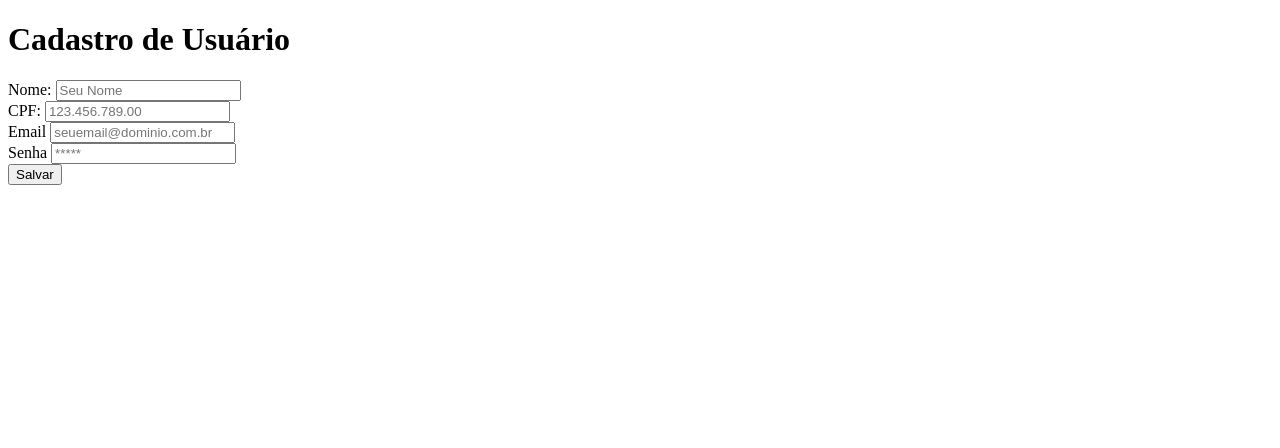
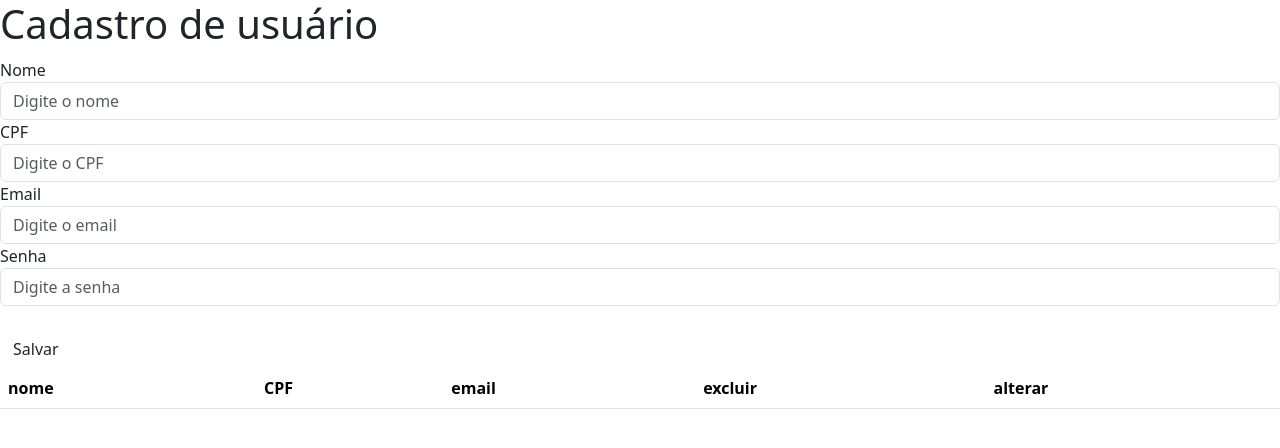
Before and after one commit to LeoCarrijo/Fatec, a Flask app: page / in a window 1280 px wide. Shown: the top 448 px of the page. Run offline with Flask 3, Linux system fonts and the light colour scheme; lists and menus that the app fills with data are empty.

Commit message:
Usando apenas uma página

```diff
--- a/Web/crud/app.py
+++ b/Web/crud/app.py
@@ -1,55 +1,50 @@
-
-from flask import Flask, request, render_template
+from flask import Flask,render_template, request, redirect, url_for
 import mysql.connector
 
 app = Flask(__name__)
 
-@app.route('/')
-def root():
-    return render_template('index.html')
+@app.route("/")
+def raiz():
+    return render_template('cadusuario.html')
 
-@app.route('/cadastrar_usuario', methods=['POST'])
+@app.route('/cadastrar_usuario',methods=['POST'])
 def inserir_usuario():
-    nome = request.form['nome']
-    cpf = request.form['cpf']
-    email = request.form['email']
-    senha = request.form['senha']
-    db = mysql.connector.connect(host='201.23.3.86',
-                                 port=5000,
-                                 user='usr_aluno',
-                                 password='E$tud@_m@1$',
-                                 database='aula_fatec')
+    nome = request.form['txt_nome']
+    cpf = request.form['txt_cpf']
+    email = request.form['txt_email']
+    senha = request.form['txt_senha']
+    db = mysql.connector.connect(host='201.23.3.86', port=5000, user='usr_aluno',password='E$tud@_m@1$',database='aula_fatec')
     mycursor = db.cursor()
-    query = "INSERT INTO leocarrijo_tbusuario (nome, cpf, email, senha) VALUES (%s, %s, %s, %s)"
+    query = "INSERT INTO leonardo_tbusuario (nome, cpf, email, senha) VALUES (%s,%s,%s,%s)"
     values = (nome, cpf, email, senha)
     mycursor.execute(query,values)
     db.commit()
     return 'gravou'
 
-@app.route('/caduser')
+@app.route('/usercad')
 def lista_user():
     db = mysql.connector.connect(host='201.23.3.86',
-                                 port=5000,
-                                 user='usr_aluno',
-                                 password='E$tud@_m@1$',
-                                 database='aula_fatec')
+                                port=5000,
+                                user='usr_aluno',
+                                password='E$tud@_m@1$',
+                                database='aula_fatec')
     mycursor = db.cursor()
     query = 'select nome, cpf, email from leocarrijo_tbusuario'
     mycursor.execute(query)
     resultado = mycursor.fetchall()
-    return render_template('cadusuario.html', usuarios=resultado)
+    return render_template('cadusuario.html', opcao='listar', usuarios= resultado)
 
-@app.route('/alterar_usuario/<user>')
+@app.route('/alterar_usuario/<user>') #Carregar a página de cadastro
 def alterar_usuario(user):
     db = mysql.connector.connect(host='201.23.3.86',
-                                 port=5000,
-                                 user='usr_aluno',
-                                 password='E$tud@_m@1$',
-                                 database='aula_fatec')
+                                port=5000,
+                                user='usr_aluno',
+                                password='E$tud@_m@1$',
+                                database='aula_fatec')
     mycursor = db.cursor()
-    query = 'select nome, cpf, email from leocarrijo_tbusuario where id = ' + user
+    query = 'select nome, cpf, email, id from leocarrijo_tbusuario where id = ' + user
     mycursor.execute(query)
     resultado = mycursor.fetchall()
-    return render_template('cadusuario.html', usuarios=resultado)
+    return render_template('cadusuario.html', usuarios= resultado)
 
 app.run()
--- a/Web/crud/templates/cadusuario.html
+++ b/Web/crud/templates/cadusuario.html
@@ -1,30 +1,64 @@
 <!DOCTYPE html>
-<html lang="pt-BR">
+<html lang="en">
 <head>
     <meta charset="UTF-8">
     <meta name="viewport" content="width=device-width, initial-scale=1.0">
-    <title>Usuários Cadastrados</title>
+    <link href="https://cdn.jsdelivr.net/npm/bootstrap@5.3.0-alpha1/dist/css/bootstrap.min.css" rel="stylesheet">
+    <title>Document</title>
 </head>
 <body>
-    <table>
+    <h1>Cadastro de usuário</h1>
+    {% if opcao == 'alterar' %}
+    {% for user in usuarios %}
+    <form action="/cadastrar_usuario" method="post">
+        <div class="form-group" style="margin-top: 10px;">
+            <label>Nome</label><input class="form-control" placeholder="Digite o nome" type="text" name="txt_nome"_nome value= {{ user[0] }}>
+            <label>CPF</label><input class="form-control" placeholder="Digite o CPF" type="text" name="txt_cpf" value= {{ user[1] }}>
+            <label>Email</label><input class="form-control" placeholder="Digite o email" type="email" name="txt_email" value= {{ user[2] }}>
+            <label>Senha</label><input class="form-control" placeholder="Digite a senha" type="password" name="txt_senha">
+            <br>
+            <input class="btn btn-priary" type="submit" value="Salvar alteração">
+        </div>
+    </form>
+    {% endfor %}
+    {% else %}
+    <form action="/cadastrar_usuario" method="post">
+        <div class="form-group" style="margin-top: 10px;">
+            <label>Nome</label><input class="form-control" placeholder="Digite o nome" type="text" name="txt_nome">
+            <label>CPF</label><input class="form-control" placeholder="Digite o CPF" type="text" name="txt_cpf">
+            <label>Email</label><input class="form-control" placeholder="Digite o email" type="email" name="txt_email">
+            <label>Senha</label><input class="form-control" placeholder="Digite a senha" type="password" name="txt_senha">
+            <br>
+            <input class="btn btn-priary" type="submit" value="Salvar">
+        </div>
+    </form>
+    {% endif %}
+    <table class="table" action="/usercad" method='post'>
         <tr>
             <th>nome</th>
-            <th>cpf</th>
+            <th>CPF</th>
             <th>email</th>
             <th>excluir</th>
             <th>alterar</th>
         </tr>
-        {% for usuario in usuarios %}
-        <tr>
-            <td>{{usuario[0]}}</td>
-            <td>{{usuario[1]}}</td>
-            <td>{% if usuario[2] is not none %}
-                {{usuario[2]}}
-            {% else %}
-                Vazio
-            {% endif %}</td>
-        </tr>
-        {% endfor %}
+        {% for user in usuarios %}
+            <tr>
+                <td>{{user[0]}}</td>
+                <td>{{user[1]}}</td>
+                <td>{% if user[2] is not none %}
+                        {{user[2]}}
+                    {%else%}
+                        vazio
+                    {%endif%}
+                </td>
+                <td>
+
+                </td>
+                <td>
+                    <a href= {{ url_for("alterar_usuario", user=user[3]) }}>alterar</a>
+                </td>
+            </tr>
+        {%endfor%}
     </table>
 </body>
 </html>
```
